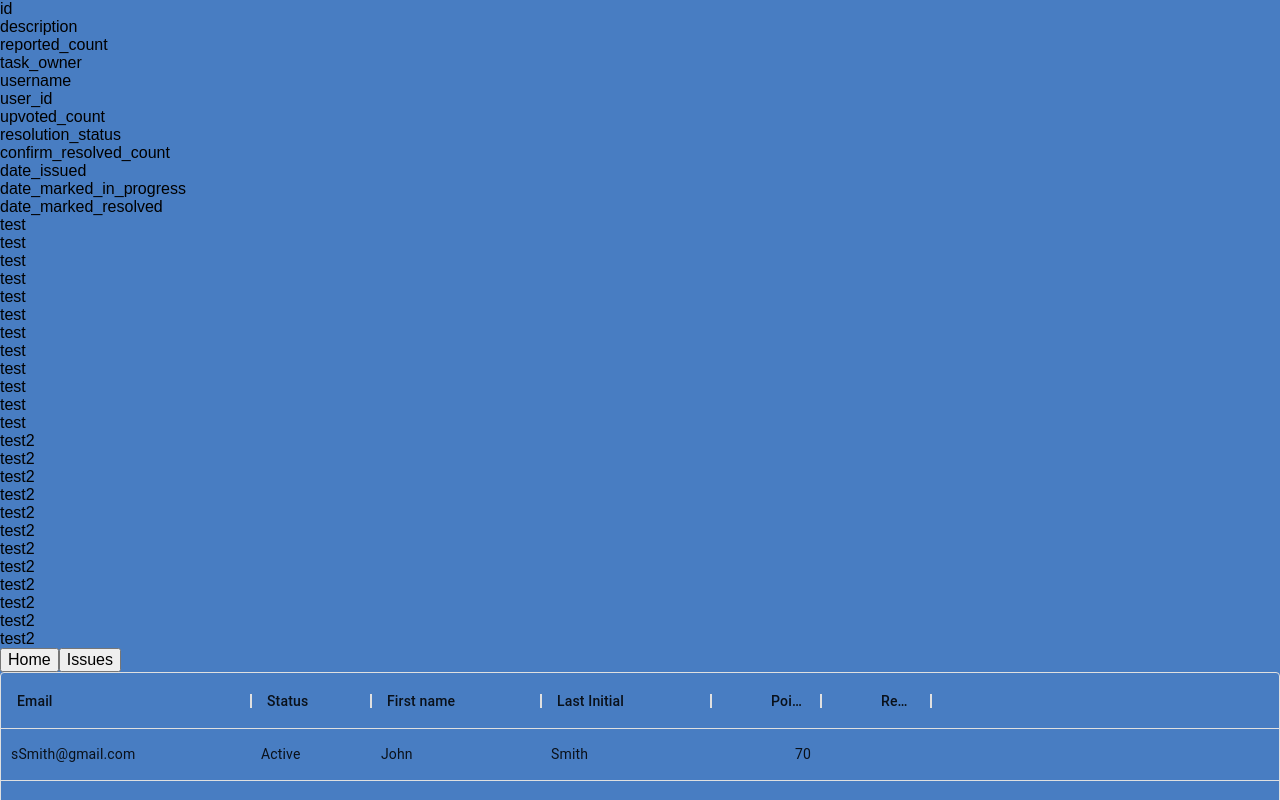
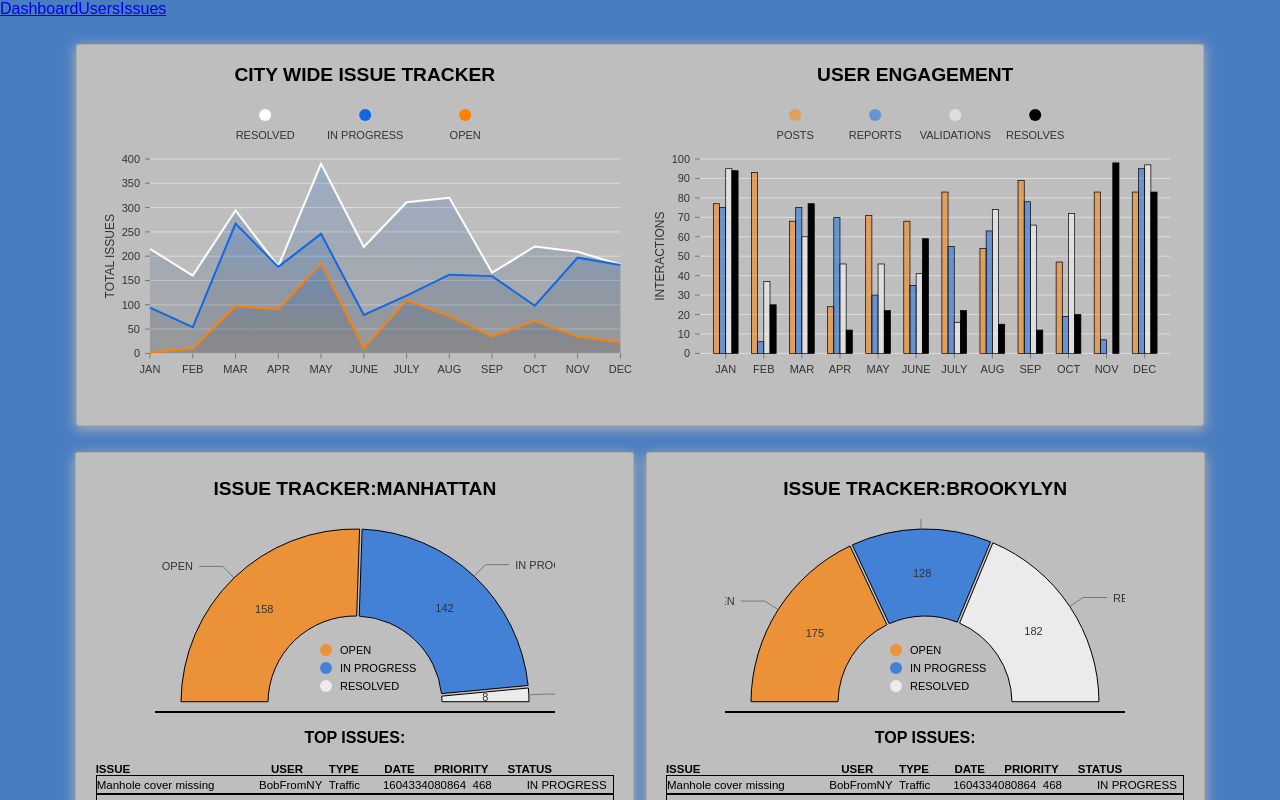
Before and after one commit to HRNYC32-BlueOcean/Gotham-311-Government, a React app: page / in a window 1280 px wide. Shown: the top 800 px of the page. Built offline with nearby package versions, Linux system fonts and the light colour scheme; the HTML template or start-up script is replaced by a standard one.

Commit message:
Reorganize src folder and implement react-router

```diff
--- a/package.json
+++ b/package.json
@@ -28,7 +28,9 @@
     "path": "^0.12.7",
     "prop-types": "^15.7.2",
     "react": "^17.0.1",
-    "react-dom": "^17.0.1"
+    "react-dom": "^17.0.1",
+    "react-router": "^5.2.0",
+    "react-router-dom": "^5.2.0"
   },
   "devDependencies": {
     "@babel/core": "^7.12.3",
--- a/src/App.jsx
+++ b/src/App.jsx
@@ -1,19 +1,29 @@
 import React from 'react';
-import Button from '@material-ui/core/Button';
+import { BrowserRouter as Router, Switch, Route, Link } from "react-router-dom";
 import EmployeeDashboard from './components/EmployeeDashboard/EmployeeDashboard';
-import IssuesPage from './components/IssuesPage';
+import IssuesPage from './components/IssuePage/IssuesPage';
 import UserData from './components/UserData/UserData';
 
-class App extends React.Component {
-  render() {
-    return (
-      <div>
-        <IssuesPage />
-        <UserData />
-        <EmployeeDashboard />
-      </div>
-    );
-  }
-}
+const App = (props) => (
+      <Router>
+        <nav>
+          <Link to="/">Dashboard</Link>
+          <Link to="/users">Users</Link>
+          <Link to="/issues">Issues</Link>
+        </nav>
+        <Switch>
+          <Route exact path="/">
+            <EmployeeDashboard/>
+          </Route>
+          <Route path="/users">
+            <UserData/>
+          </Route>
+          <Route path="/issues">
+            <IssuesPage/>
+          </Route>
+        </Switch>
+      </Router>
+);
+
 
 export default App;
--- /dev/null
+++ b/src/components/Sidebar/Sidebar.jsx
@@ -0,0 +1,5 @@
+import React from 'react'
+
+const Sidebar = (props) => (
+    {props.children}
+)
--- a/src/index.jsx
+++ b/src/index.jsx
@@ -1,7 +1,9 @@
 import React from 'react';
 import ReactDOM from 'react-dom';
 import App from './App';
-import './employee-dashboard-styles.scss';
+import './styles/employee-dashboard-styles.scss';
+import './styles/styles.scss';
+import './styles/issue-styles.scss';
 
 const mountNode = document.getElementById('app');
-ReactDOM.render(<App />, mountNode);
+ReactDOM.render(<App/>, mountNode);
```
Also changed, not shown: index.js (+9 -0 lines), src/components/IssuePage/IssuesEntry.jsx (renamed from src/components/IssuesEntry.jsx), src/components/IssuePage/IssuesList.jsx (renamed from src/components/IssuesList.jsx), src/components/IssuePage/IssuesPage.jsx (renamed from src/components/IssuesPage.jsx), src/components/IssuePage/Statuses.jsx (renamed from src/components/Statuses.jsx), src/styles/employee-dashboard-styles.scss (renamed from src/employee-dashboard-styles.scss), src/styles/issue-styles.scss (renamed from src/components/styles.css), src/styles/styles.scss (renamed from src/styles.scss), 1 other file (tests, documents, lock files or other folders).
